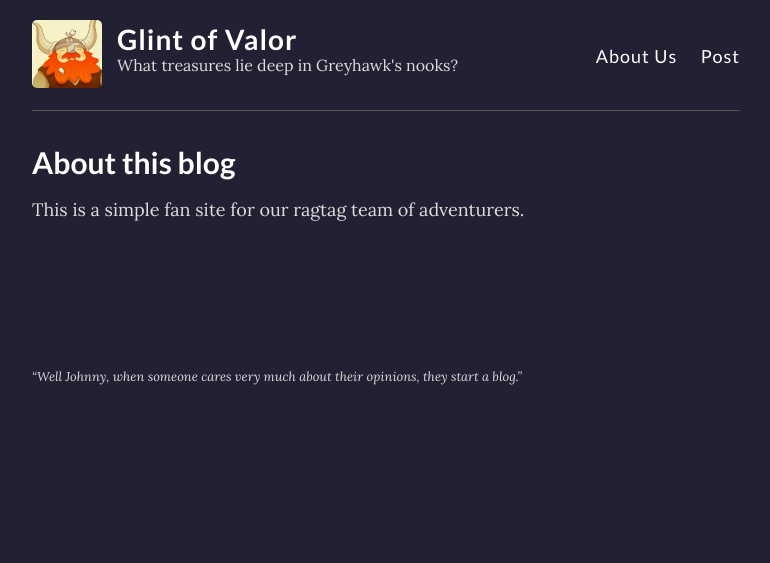
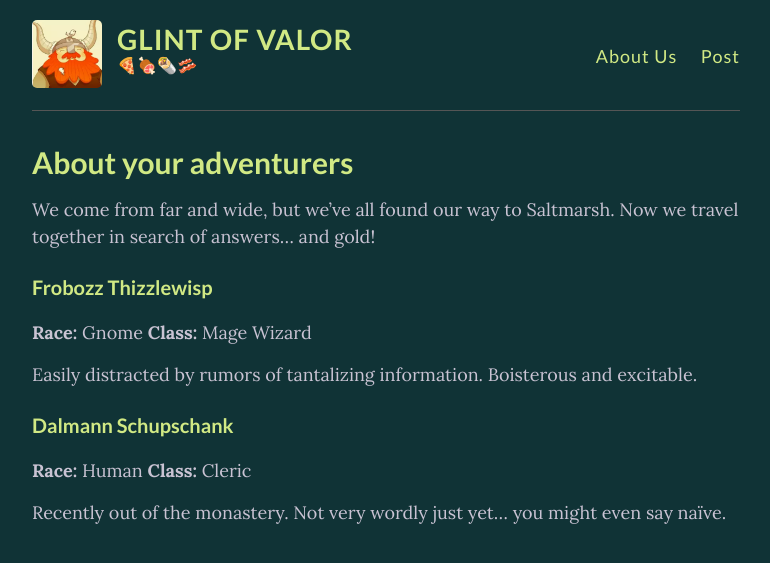
Before and after one commit to billyc/glint-of-valor, a Jekyll site: the page built from about.md, in a window 1280 px wide. Shown: the top 563 px of the page, without its empty margins (254-1024 px from the left). Built offline with Jekyll 4.4.1, drawn with Linux system fonts in a browser that asks for light colours.

Commit message:
add character bios

```diff
--- a/_config.yml
+++ b/_config.yml
@@ -3,11 +3,11 @@
 #
 
 # Name of your site (displayed in the header)
-name: Glint of Valor
+name: GLINT OF VALOR
 author: Valorious adventurers
 
 # Short bio or description (displayed in the header)
-description: "What treasures lie deep in Greyhawk's nooks?"
+description: "🍕🍖🌯🥓"
 
 # URL of your avatar or profile pic (you could use your GitHub profile pic)
 avatar: https://billyc.github.io/glint-of-valor/favicon.png
--- /dev/null
+++ b/_data/characters.yml
@@ -0,0 +1,9 @@
+- name: Frobozz Thizzlewisp
+  class: Mage Wizard
+  race: Gnome
+  story: Easily distracted by rumors of tantalizing information. Boisterous and excitable.
+
+- name: Dalmann Schupschank
+  class: Cleric
+  race: Human
+  story: Recently out of the monastery. Not very wordly just yet... you might even say naïve.
--- a/_sass/_variables.scss
+++ b/_sass/_variables.scss
@@ -3,9 +3,13 @@
 //
 
 // Colors
-$blue: white;
-$yellow: #7fb98c;
-$myHover: #00ccff;
+$colorHeading: #d1e984;
+$colorBodyText: #c9c3d3;
+$myBackground: #103336;
+$myHover: #ffffff;
+
+$blue: #d1e984;
+$yellow: #5de77e;
 
 // Grays
 $black: #000;
@@ -14,7 +18,6 @@ $darkGray: #555;
 $gray: #ddd;
 $lightGray: #ddd;
 $white: #fff;
-$myBackground: #212133;
 
 // Font stacks
 $helvetica: Helvetica, Arial, serif;
--- a/about.md
+++ b/about.md
@@ -1,14 +1,19 @@
 ---
-layout: page
-title: About this blog
-permalink: /about/
+layout: default
+title: About us
 ---
 
-This is a simple fan site for our ragtag team of adventurers.
+# About your adventurers
 
-<br/>
-<br/>
-<br/>
-<br/>
+We come from far and wide, but we've all found our way to Saltmarsh. Now we travel together in search of answers... and gold!
 
-<span style="font-size:0.8rem; text-align: center;"> _"Well Johnny, when someone cares very much about their opinions, they start a blog."_ </span>
+{% for character in site.data.characters %}
+
+### {{ character.name }}
+
+**Race:** {{ character.race }}
+**Class:** {{ character.class }}
+
+{{ character.story}}
+
+{% endfor %}
--- a/style.scss
+++ b/style.scss
@@ -15,12 +15,13 @@
 
 html {
   font-size: 100%;
+  background: $myBackground;
 }
 
 body {
   background: $myBackground;
   font: 18px/1.5 $helveticaNeue;
-  color: $lightGray;
+  color: $colorBodyText;
 }
 
 .container {
@@ -37,7 +38,7 @@ h4,
 h5,
 h6 {
   font-family: $raleway;
-  color: $blue;
+  color: $colorHeading;
   font-weight: bold;
 
   line-height: 1.7;
@@ -301,11 +302,11 @@ nav {
 
   .read-more {
     text-transform: uppercase;
-    font-size: 15px;
+    font-size: 13px;
+    margin-top: 0.5rem;
     @include mobile {
       display: block;
       text-align: right;
-      margin-top: -1rem;
     }
   }
 
@@ -421,11 +422,7 @@ article img {
 }
 
 .excerpt {
-  color: $gray;
-}
-
-.excerpt:hover {
-  color: $gray;
+  color: $colorBodyText;
 }
 
 // Settled on moving the import of syntax highlighting to the bottom of the CSS
```
Also changed, not shown: _deutsch/2019-09-25-oktoberfest.md (deleted, +0 -36 lines), _deutsch/2019-3-23-Hello-World.md (deleted, +0 -8 lines), _deutsch/2019-3-24-der-erste-tag.md (deleted, +0 -15 lines), _deutsch/2019-3-25-arbeite-zu-hause-aus.md (deleted, +0 -21 lines), _deutsch/2019-3-27-b2-pruefung.md (deleted, +0 -19 lines), _deutsch/2019-5-6-toulouse-france.md (deleted, +0 -28 lines), _includes/thumbnail-image.html (added, +12 -0 lines), _layouts/post.html (+8 -2 lines), _posts/2020-06-28-new-friends.md (renamed from _posts/2020-06-28-first-break.md, +4 -5 lines), index.md (+4 -6 lines).
